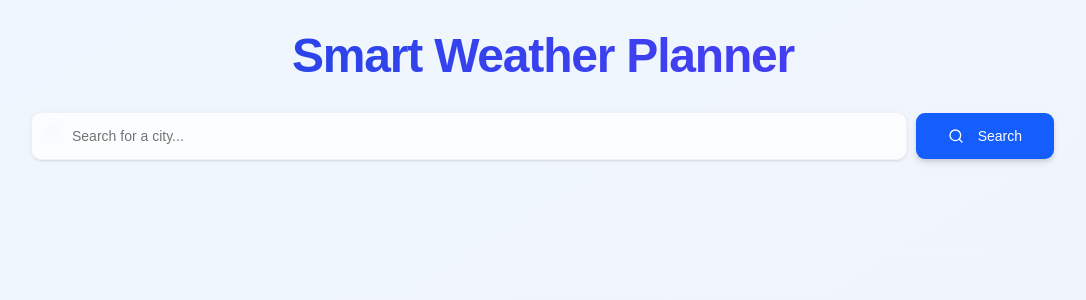
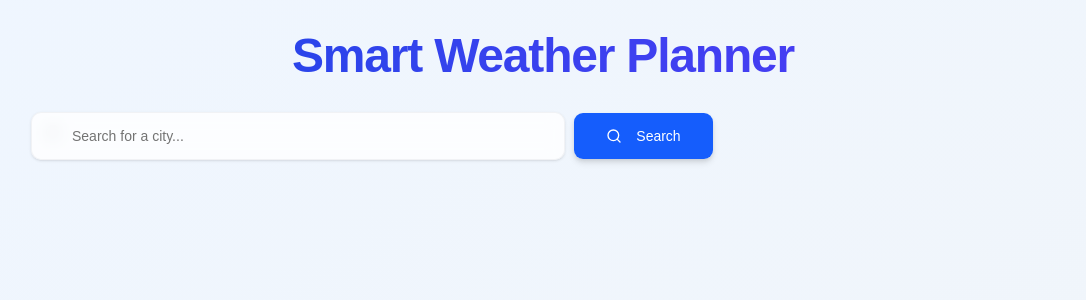
Before and after one commit to patinopc/spro-skills, a React (Vite) app in the folder frontend/: page / in a window 1280 px wide. Shown: the top 300 px of the page, without its empty margins (97-1183 px from the left). Built offline with nearby package versions, Linux system fonts and the light colour scheme; what axios-retry would draw is missing.

Commit message:
feat: move history grid to a sticky sidebar for better desktop UX

```diff
--- a/frontend/src/components/organisms/HistoryGrid.tsx
+++ b/frontend/src/components/organisms/HistoryGrid.tsx
@@ -23,7 +23,7 @@ export const HistoryGrid: React.FC<HistoryGridProps> = ({ history, onClear, onIt
           Clear History
         </Button>
       </div>
-      <div className="grid grid-cols-1 sm:grid-cols-2 lg:grid-cols-3 gap-4">
+      <div className="grid grid-cols-1 sm:grid-cols-2 lg:grid-cols-1 gap-4">
         {history.map((item) => (
           <Card
             key={`${item.latitude}-${item.longitude}`}
--- a/frontend/src/pages/WeatherPlannerPage.tsx
+++ b/frontend/src/pages/WeatherPlannerPage.tsx
@@ -22,8 +22,10 @@ export const WeatherPlannerPage = () => {
   } = useWeather();
 
   return (
-    <div className="space-y-6 animate-in fade-in slide-in-from-bottom-4 duration-500">
+    <div className="flex flex-col lg:flex-row gap-8 items-start animate-in fade-in slide-in-from-bottom-4 duration-500">
 
+      {/* Left Column: Search & Current Weather */}
+      <div className="w-full lg:w-2/3 space-y-6 flex-shrink-0">
         <SearchForm
           query={query}
           setQuery={setQuery}
@@ -45,16 +47,19 @@ export const WeatherPlannerPage = () => {
         {loading && (
           <div className="space-y-4">
             <Skeleton className="h-[300px] w-full rounded-2xl bg-blue-900/10" />
-          <div className="grid grid-cols-1 sm:grid-cols-2 lg:grid-cols-3 gap-4">
-            {[1, 2, 3].map((i) => (
-              <Skeleton key={i} className="h-[80px] w-full rounded-xl" />
+            <div className="grid grid-cols-5 gap-4">
+              {[1, 2, 3, 4, 5].map((i) => (
+                <Skeleton key={i} className="h-[80px] w-full rounded-xl bg-blue-900/10" />
               ))}
             </div>
           </div>
         )}
 
         {!loading && currentWeather && <WeatherDisplay data={currentWeather} />}
+      </div>
 
+      {/* Right Column: Sidebar History */}
+      <div className="w-full lg:w-1/3 flex-shrink-0 sticky top-6">
         {!loading && (
           <HistoryGrid
             history={history}
@@ -62,6 +67,7 @@ export const WeatherPlannerPage = () => {
             onItemClick={fetchWeather}
           />
         )}
+      </div>
 
     </div>
   );
```
Lines whose indentation alone changed are shown as unchanged.
